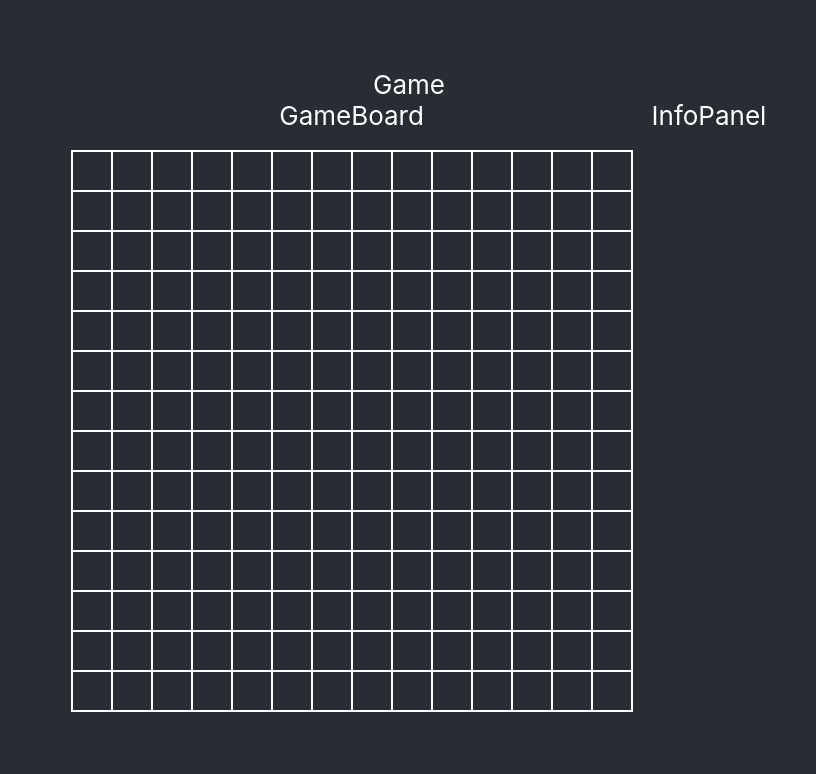
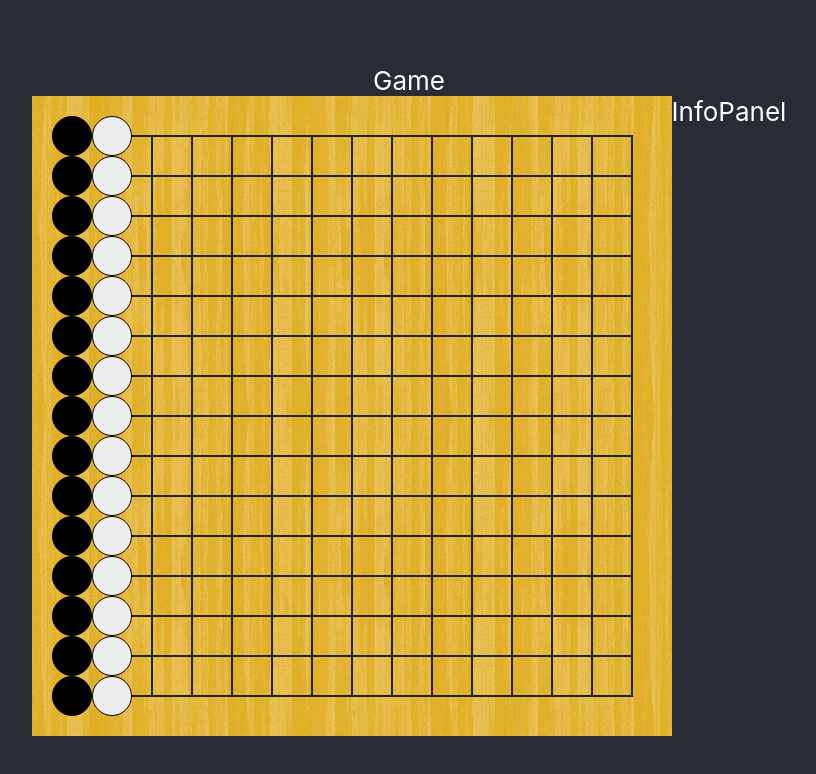
Before and after one commit to alanzhu39/gomoku-fe, a React (Create React App) app: page / in a window 1280 px wide. Shown: the top 774 px of the page, without its empty margins (231-1047 px from the left). Built offline with nearby package versions, Linux system fonts and the light colour scheme; the HTML template or start-up script is replaced by a standard one.

Commit message:
doing hover and testing piece placement

```diff
--- a/src/App.css
+++ b/src/App.css
@@ -1,8 +1,5 @@
 .App {
   text-align: center;
-}
-
-.App-header {
   background-color: #282c34;
   min-height: 100vh;
   display: flex;
@@ -12,16 +9,3 @@
   font-size: calc(10px + 2vmin);
   color: white;
 }
-
-.App-link {
-  color: #61dafb;
-}
-
-@keyframes App-logo-spin {
-  from {
-    transform: rotate(0deg);
-  }
-  to {
-    transform: rotate(360deg);
-  }
-}
--- a/src/App.tsx
+++ b/src/App.tsx
@@ -5,9 +5,7 @@ import Game from './Game/Game';
 function App() {
   return (
     <div className='App'>
-      <header className='App-header'>
-        <Game />
-      </header>
+      <Game />
     </div>
   );
 }
--- a/src/Game/Game.tsx
+++ b/src/Game/Game.tsx
@@ -15,10 +15,17 @@ function Game() {
   for (let i = 0; i < BOARD_SIZE; i++) {
     initPieces[i] = [];
     for (let j = 0; j < BOARD_SIZE; j++) {
-      initPieces[i][j] = PieceType.EMPTY;
+      if (j === 0) {
+        initPieces[i][j] = PieceType.BLACK;
+      } else if (j === 1) {
+        initPieces[i][j] = PieceType.WHITE;
+      } else {
+        initPieces[i][j] = PieceType.EMPTY;
+      }
     }
   }
   const [pieces, setPieces] = useState(initPieces);
+  const [myPieceType, setMyPieceType] = useState(PieceType.WHITE);
 
   // InfoPanel state
   const initMovesList: PlayerMove[] = [];
@@ -38,7 +45,11 @@ function Game() {
     <div className='Game'>
       Game
       <div className='Game-container'>
-        <GameBoard pieces={pieces} onChange={setPieces} />
+        <GameBoard
+          pieces={pieces}
+          myPieceType={myPieceType}
+          onChange={setPieces}
+        />
         <InfoPanel lobbyState={lobbyState} onChange={setLobbyState} />
       </div>
     </div>
--- a/src/Game/GameBoard/GameBoard.css
+++ b/src/Game/GameBoard/GameBoard.css
@@ -1,3 +1,11 @@
+.GameBoard {
+  background-color: #deaf21;
+  background-image: url('/src/assets/wood-pattern.png');
+  display: flex;
+  align-items: center;
+  justify-content: center;
+}
+
 .Board-grid {
   display: grid;
   grid-template-columns: repeat(var(--board-size), 40px);
@@ -10,12 +18,44 @@
   box-sizing: border-box;
 }
 
+.intersection[data-piece-type='black'] {
+  border: 1px solid #000;
+  background-color: #000;
+}
+
+.intersection[data-piece-type='white'] {
+  border: 1px solid #000;
+  background-color: #eee;
+}
+
 .intersection:hover {
   cursor: pointer;
 }
 
+.intersection[data-piece-type='empty'][data-ghost-piece-type='black']:hover {
+  border: 1px solid #000;
+  background-color: #222;
+  cursor: pointer;
+}
+
+.intersection[data-piece-type='empty'][data-ghost-piece-type='white']:hover {
+  border: 1px solid #000;
+  background-color: #eee;
+  cursor: pointer;
+}
+
+.intersection[data-piece-type='white']:before,
+.intersection[data-piece-type='black']:before,
+.intersection[data-piece-type='empty'][data-ghost-piece-type='white']:hover::before,
+.intersection[data-piece-type='empty'][data-ghost-piece-type='black']:hover::before,
+.intersection[data-piece-type='empty'][data-ghost-piece-type='white']:hover::after,
+.intersection[data-piece-type='empty'][data-ghost-piece-type='black']:hover::after {
+  content: none;
+}
+
 .intersection:before {
-  border-top: 2px white solid;
+  pointer-events: none;
+  border-top: 2px #222 solid;
   width: 40px;
   display: block;
   content: '';
@@ -23,21 +63,23 @@
   position: relative;
 }
 
-.intersection[data-intersection-type~='left-edge']:before {
-  left: 19px;
-}
-
 .intersection[data-intersection-type~='right-edge']:before {
   right: 19px;
 }
 
 .intersection:after {
-  border-left: 2px white solid;
+  pointer-events: none;
+  border-left: 2px #222 solid;
   height: 40px;
   display: block;
   content: '';
   left: 19px;
   position: relative;
+}
+
+.intersection[data-piece-type='white']:after,
+.intersection[data-piece-type='black']:after {
+  content: none;
 }
 
 .intersection[data-intersection-type~='top-edge']:after {
--- a/src/Game/GameBoard/GameBoard.tsx
+++ b/src/Game/GameBoard/GameBoard.tsx
@@ -4,9 +4,12 @@ import './GameBoard.css';
 
 const GRID_SIZE = 40;
 
-function BoardIntersection(props: { row: number; col: number }) {
-  const classes = 'intersection';
-
+function BoardIntersection(props: {
+  pieceType: PieceType;
+  ghostPieceType: PieceType;
+  row: number;
+  col: number;
+}) {
   const intersectionTypes: string[] = [];
   if (props.row === 0) {
     intersectionTypes.push('top-edge');
@@ -21,15 +24,44 @@ function BoardIntersection(props: { row: number; col: number }) {
     intersectionTypes.push('right-edge');
   }
 
+  let ghostPieceType = 'empty';
+  switch (props.ghostPieceType) {
+    case PieceType.BLACK:
+      ghostPieceType = 'black';
+      break;
+    case PieceType.WHITE:
+      ghostPieceType = 'white';
+      break;
+  }
+
+  let dataPieceType = 'empty';
+  switch (props.pieceType) {
+    case PieceType.BLACK:
+      dataPieceType = 'black';
+      break;
+    case PieceType.WHITE:
+      dataPieceType = 'white';
+      break;
+    case PieceType.EMPTY:
+      dataPieceType = 'empty';
+      break;
+  }
+
   return (
     <div
-      className={classes}
+      className='intersection'
+      data-piece-type={dataPieceType}
+      data-ghost-piece-type={ghostPieceType}
       data-intersection-type={intersectionTypes.join(' ')}
     />
   );
 }
 
-function GameBoard(props: { pieces: PieceType[][]; onChange: any }) {
+function GameBoard(props: {
+  pieces: PieceType[][];
+  myPieceType: PieceType;
+  onChange: any;
+}) {
   /**
    * Representation of Gomoku game board
    * Includes base board, and pieces
@@ -45,20 +77,26 @@ function GameBoard(props: { pieces: PieceType[][]; onChange: any }) {
       intersections.push(
         BoardIntersection({
           row: i,
-          col: j
+          col: j,
+          pieceType: props.pieces[i][j],
+          ghostPieceType: props.myPieceType
         })
       );
 
-  const style = {
+  const gameBoardStyle = {
+    width: (BOARD_SIZE + 1) * GRID_SIZE,
+    height: (BOARD_SIZE + 1) * GRID_SIZE
+  };
+
+  const boardGridStyle = {
     width: BOARD_SIZE * GRID_SIZE,
     height: BOARD_SIZE * GRID_SIZE,
     '--board-size': BOARD_SIZE
   };
 
   return (
-    <div className='GameBoard'>
-      GameBoard
-      <div className='Board-grid' style={style}>
+    <div className='GameBoard' style={gameBoardStyle}>
+      <div className='Board-grid' style={boardGridStyle}>
         {intersections}
       </div>
     </div>
```
Also changed, not shown: src/assets/wood-pattern.png (added).
